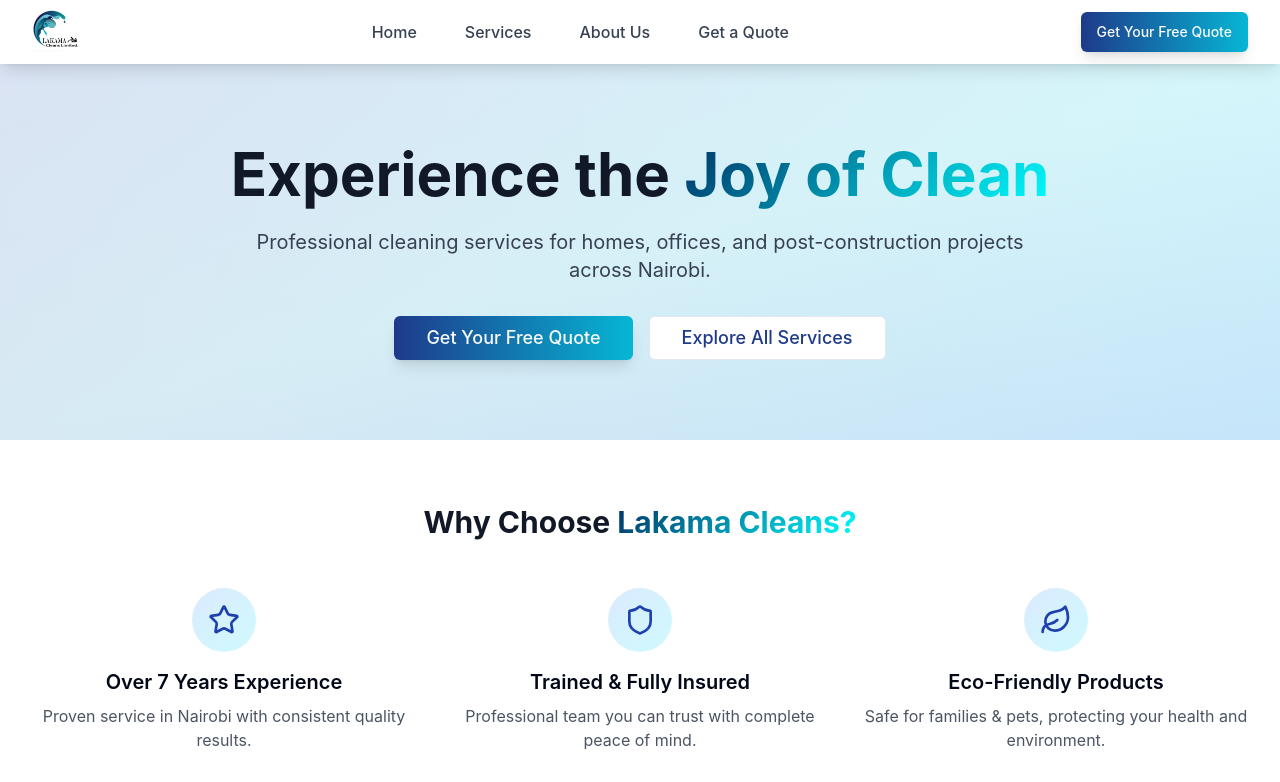
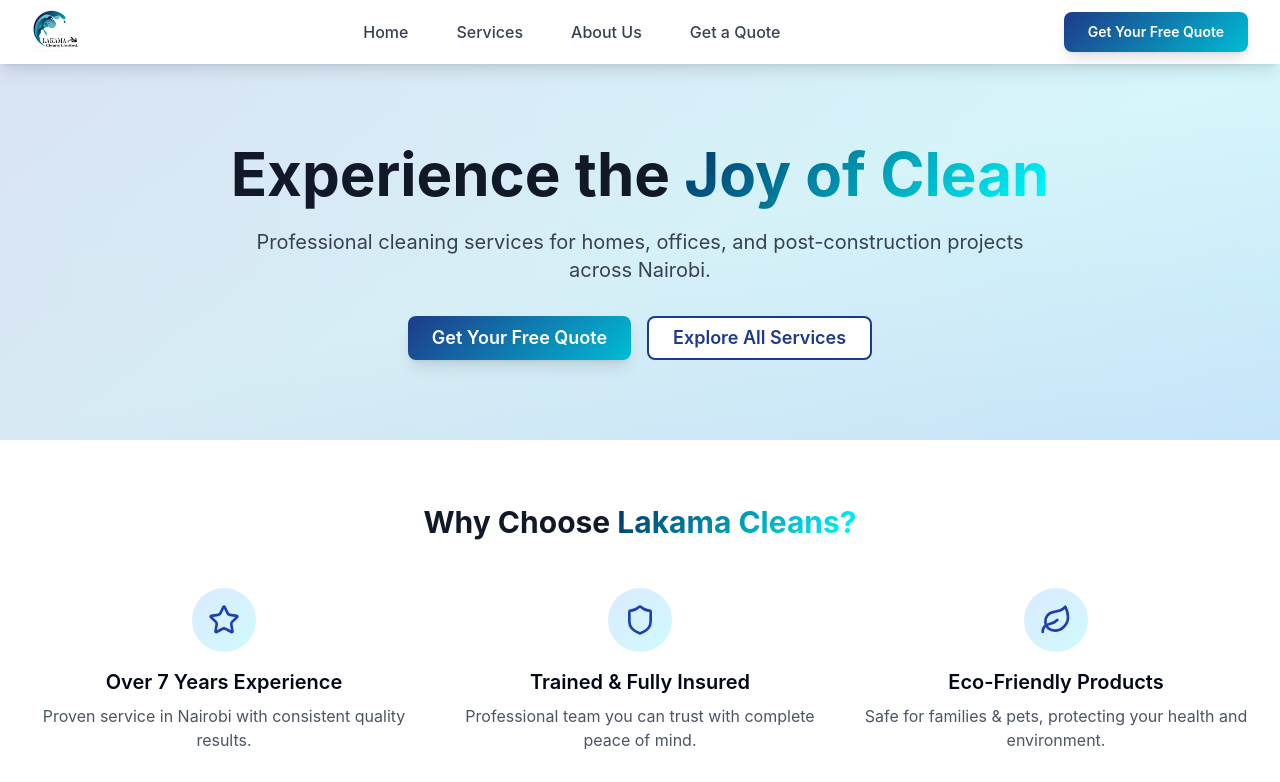
Before and after one commit to VictorNdiritu/lakama-clean-nairobi-glow, a React (Vite) app: page / in a window 1280 px wide. Shown: the top 782 px of the page. Built offline with nearby package versions, Linux system fonts and the light colour scheme.

Commit message:
Fix button hover effects
Remove the whitened overlays on button hover states.

```diff
--- a/src/index.css
+++ b/src/index.css
@@ -114,14 +114,39 @@
   }
 
   .btn-primary {
-    @apply bg-gradient-to-r from-blue-900 to-cyan-500 hover:from-blue-800 hover:to-cyan-400 text-white font-semibold py-3 px-6 rounded-lg shadow-lg transition-all duration-300 transform hover:scale-105;
+    @apply bg-gradient-to-r from-blue-900 to-cyan-500 hover:from-blue-800 hover:to-cyan-400 text-white font-semibold py-3 px-6 rounded-lg shadow-lg transition-all duration-300 transform hover:scale-105 !important;
+    color: white !important;
+    background: linear-gradient(135deg, #1e3a8a, #00bcd4) !important;
+  }
+
+  .btn-primary:hover {
+    background: linear-gradient(135deg, #1e40af, #00acc1) !important;
+    color: white !important;
   }
 
   .btn-secondary {
-    @apply bg-white text-blue-900 border-2 border-blue-900 hover:bg-blue-50 font-semibold py-3 px-6 rounded-lg transition-all duration-300;
+    @apply bg-white text-blue-900 border-2 border-blue-900 hover:bg-blue-50 font-semibold py-3 px-6 rounded-lg transition-all duration-300 !important;
+    color: #1e3a8a !important;
+    background-color: white !important;
+    border-color: #1e3a8a !important;
   }
 
   .btn-secondary-white {
-    @apply bg-white text-blue-900 border-2 border-white hover:bg-gray-100 hover:border-gray-100 font-semibold py-3 px-6 rounded-lg transition-all duration-300;
+    @apply bg-white text-blue-900 border-2 border-white hover:bg-gray-100 hover:border-gray-100 font-semibold py-3 px-6 rounded-lg transition-all duration-300 !important;
+    color: #1e3a8a !important;
+    background-color: white !important;
+    border-color: white !important;
+  }
+
+  .btn-outline-white {
+    @apply border-2 border-white text-white hover:bg-white hover:text-blue-900 font-semibold py-3 px-6 rounded-lg transition-all duration-300 !important;
+    background-color: transparent !important;
+    color: white !important;
+    border-color: white !important;
+  }
+
+  .btn-outline-white:hover {
+    background-color: white !important;
+    color: #1e3a8a !important;
   }
 }
```
